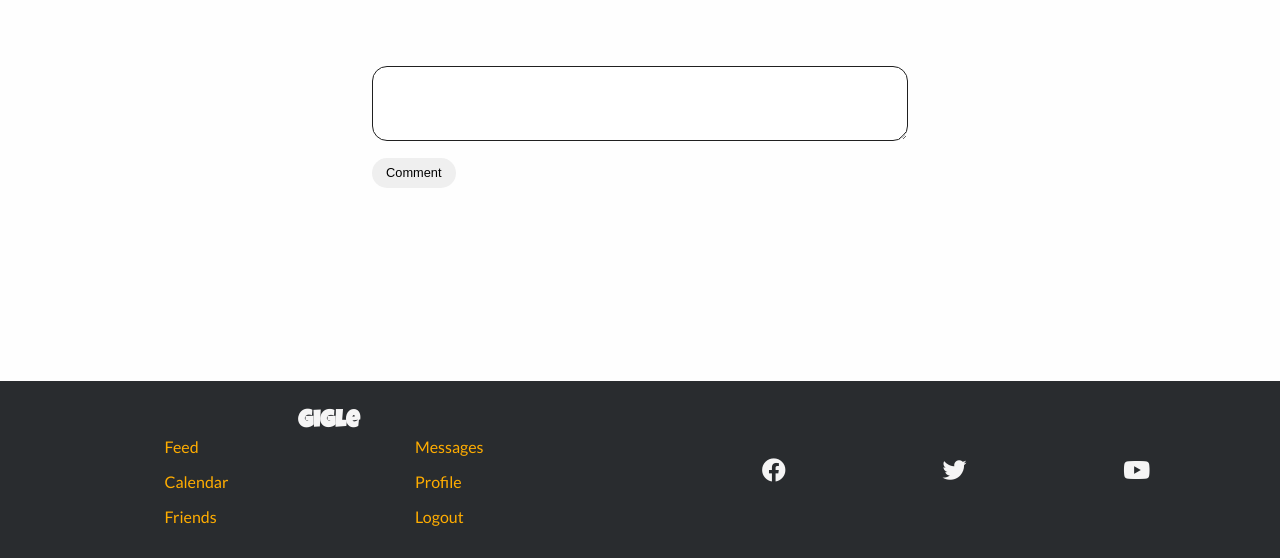
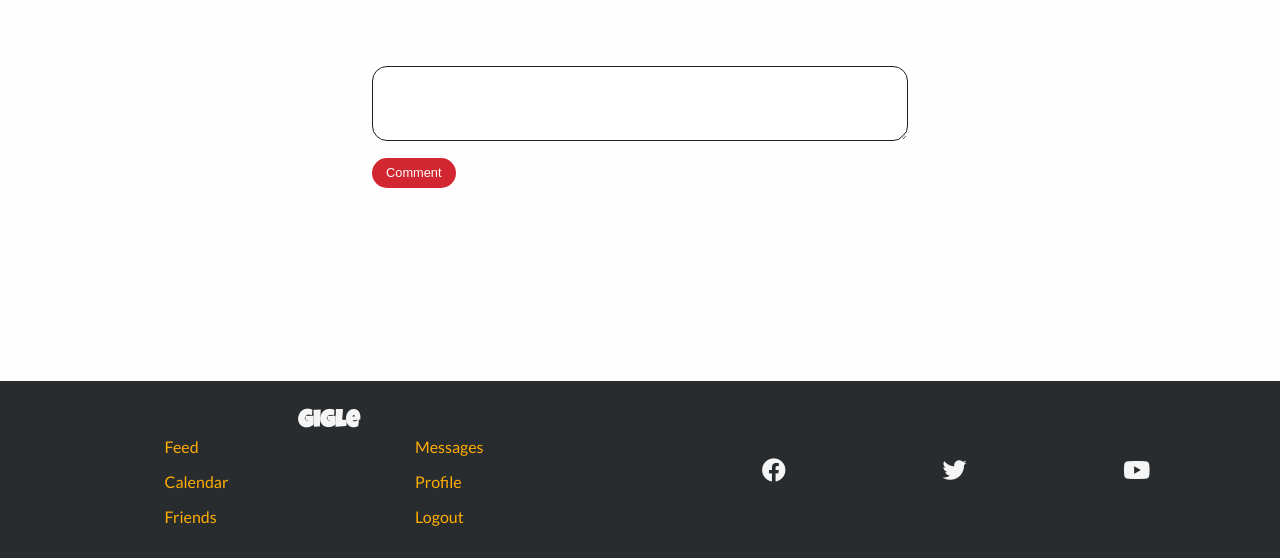
Before and after one commit to xiaoniuniu89/giglep4, a Django app: template templates/organiser/post_detail.html in a window 1280 px wide. Shown: the part 242-800 px from the top of the page. Run offline with Django 3.2, Linux system fonts and the light colour scheme; the template is opened without the code that fills it: values that come from a table or form of the project are taken from there, others are empty; the visitor is signed in with stand-in values (Sample User, id 1); some libraries are stand-ins or nearby versions.

Commit message:
add button styling

```diff
--- a/templates/organiser/post_detail.html
+++ b/templates/organiser/post_detail.html
@@ -44,7 +44,7 @@
             <form method="POST">
                 {% csrf_token %}
                 <div class="post-content">{{form.comment}}</div>
-                <button class="btn-small btn-secondary" type="submit">Comment</button>
+                <button class="btn-small btn-primary" type="submit">Comment</button>
             </form>
         </div>
     </div>
```
